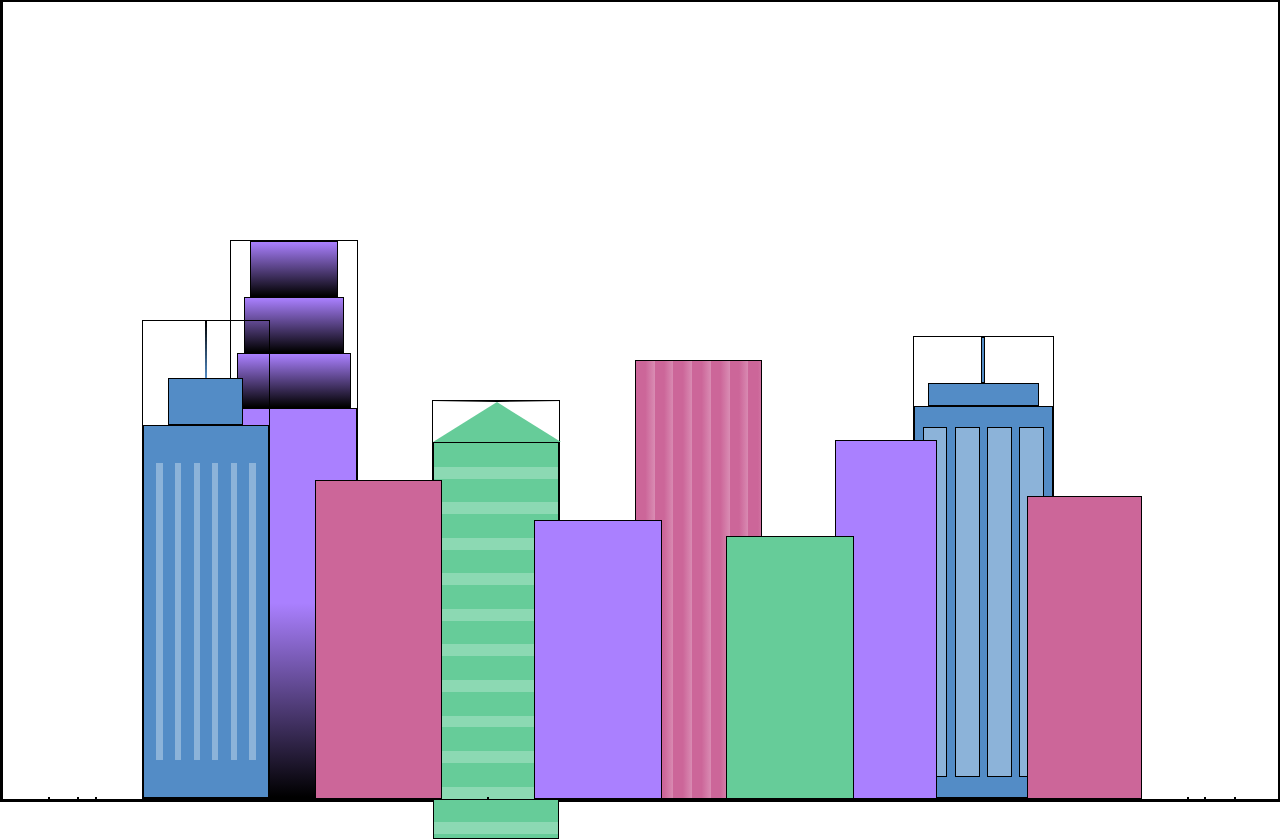
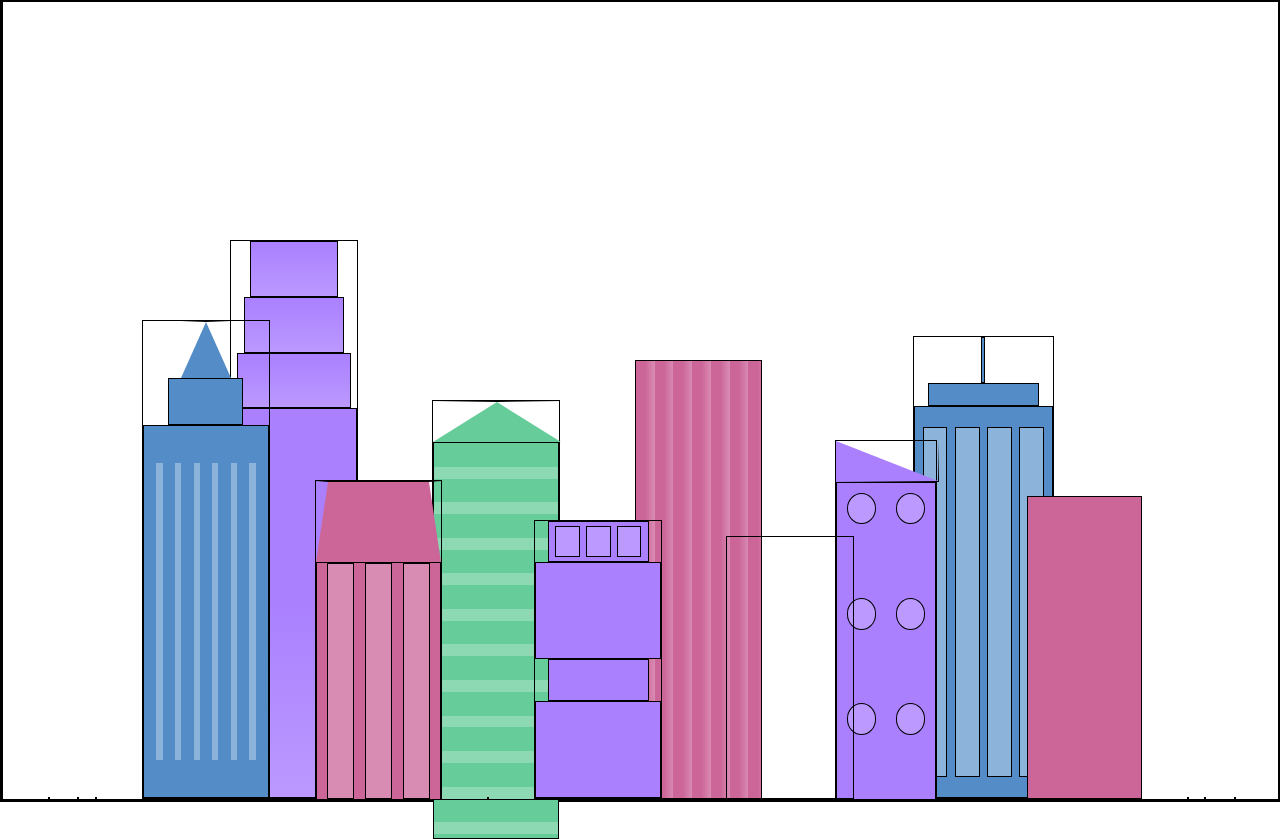
Before and after one commit to Cristh72/cityCss, a plain HTML site: page cityCss/index.html in a window 1280 px wide. Drawn offline with Linux system fonts and the light colour scheme.

Commit message:
ventenas

```diff
--- a/cityCss/index.html
+++ b/cityCss/index.html
@@ -43,10 +43,36 @@
             <div class="fb1b"></div>
             <div class="fb1c"></div>
         </div>
-        <div class="fb2"></div>
+        <div class="fb2">
+            <div class="fb2a"></div>
+            <div class="fb2b window-wrap">
+                <div class="fb2-window"></div>
+                <div class="fb2-window"></div>
+                <div class="fb2-window"></div>
+            </div>
+        </div>
         <div></div>
-        <div class="fb3"></div>
-        <div class="fb4"></div>
+        <div class="fb3 building-wrap">
+            <div class="fb3a window-wrap">
+                <div class="fb3-window"></div>
+                <div class="fb3-window"></div>
+                <div class="fb3-window"></div>
+            </div>
+            <div class="fb3b"></div>
+            <div class="fb3a"></div>
+            <div class="fb3b"></div>
+        </div>
+        <div class="fb4">
+            <div class="fb4a"></div>
+            <div class="fb4b">
+                <div class="fb4-window"></div>
+                <div class="fb4-window"></div>
+                <div class="fb4-window"></div>
+                <div class="fb4-window"></div>
+                <div class="fb4-window"></div>
+                <div class="fb4-window"></div>
+            </div>
+        </div>
         <div class="fb5"></div>
         <div class="fb6"></div>
         <div></div>
--- a/cityCss/styles.css
+++ b/cityCss/styles.css
@@ -3,7 +3,7 @@
     --building-color2: #66cc99;
     --building-color3: #cc6699;
     --building-color4: #538cc6;
-    --window-color1: black;
+    --window-color1: #bb99ff;
     --window-color2: #8cd9b3;
     --window-color3: #d98cb3;
     --window-color4:  #8cb3d9;
@@ -54,7 +54,7 @@ body {
       background: linear-gradient(
         var(--building-color1),
         var(--window-color1));
-  }
+}
 
 .bb1a {
     width:70%;
@@ -147,6 +147,8 @@ body {
 
 .fb1a {
     border-bottom:7vh solid var(--building-color4);
+    border-left: 2vw solid transparent;
+    border-right: 2vw solid transparent;
 }
 
 .fb1b {
@@ -176,13 +178,49 @@ body {
 .fb2 {
     width: 10%;
     height: 40%;
+
+}
+
+.fb2a {
+    width:100%;
+    border-bottom:10vh solid var(--building-color3);
+    border-left:1vw solid transparent;
+    border-right:1vw solid transparent ;
+}
+
+.fb2b {
+    width:100%;
+    height:75%;
     background-color: var(--building-color3);
+}
+
+.fb2-window {
+    width: 22%;
+    height: 100%;
+    background-color: var(--window-color3);
 }
 
 .fb3 {
     width: 10%;
     height: 35%;
+}
+
+.fb3a{
+    width: 80%;
+    height: 15%;
     background-color: var(--building-color1);
+}
+
+.fb3b {
+    width: 100%;
+    height: 35%;
+    background-color: var(--building-color1);
+}
+
+.fb3-window {
+    width: 25%;
+    height: 80%;
+    background-color: var(--window-color1);
 }
 
 .fb4 {
@@ -190,8 +228,28 @@ body {
     left:10%;
     width: 8%;
     height: 45%;
+}
+
+.fb4a {
+    border-top: 5vh solid transparent;
+    border-left: 8vw solid var(--building-color1);
+}
+
+.fb4b {
+    display: flex;
+    flex-wrap: wrap;
+    width: 100%;
+    height: 89%;
     background-color: var(--building-color1);
 }
+
+.fb4-window {
+    width: 30%;
+    height: 10%;
+    border-radius: 50%;
+    margin: 10%;
+    background-color: var(--window-color1);
+  }
 
 .fb5 {
     position: relative;
@@ -199,6 +257,13 @@ body {
     width: 10%;
     height: 33%;
     background-color: var(--building-color2);
+    background: repeating-linear-gradient(
+        var(--building-color2)0%,
+        var(--building-color2)5%,
+    ),repeating-linear-gradient(
+        transparent 5%,
+        transparent 10%,
+    );
 }
 
 .fb6 {
```
